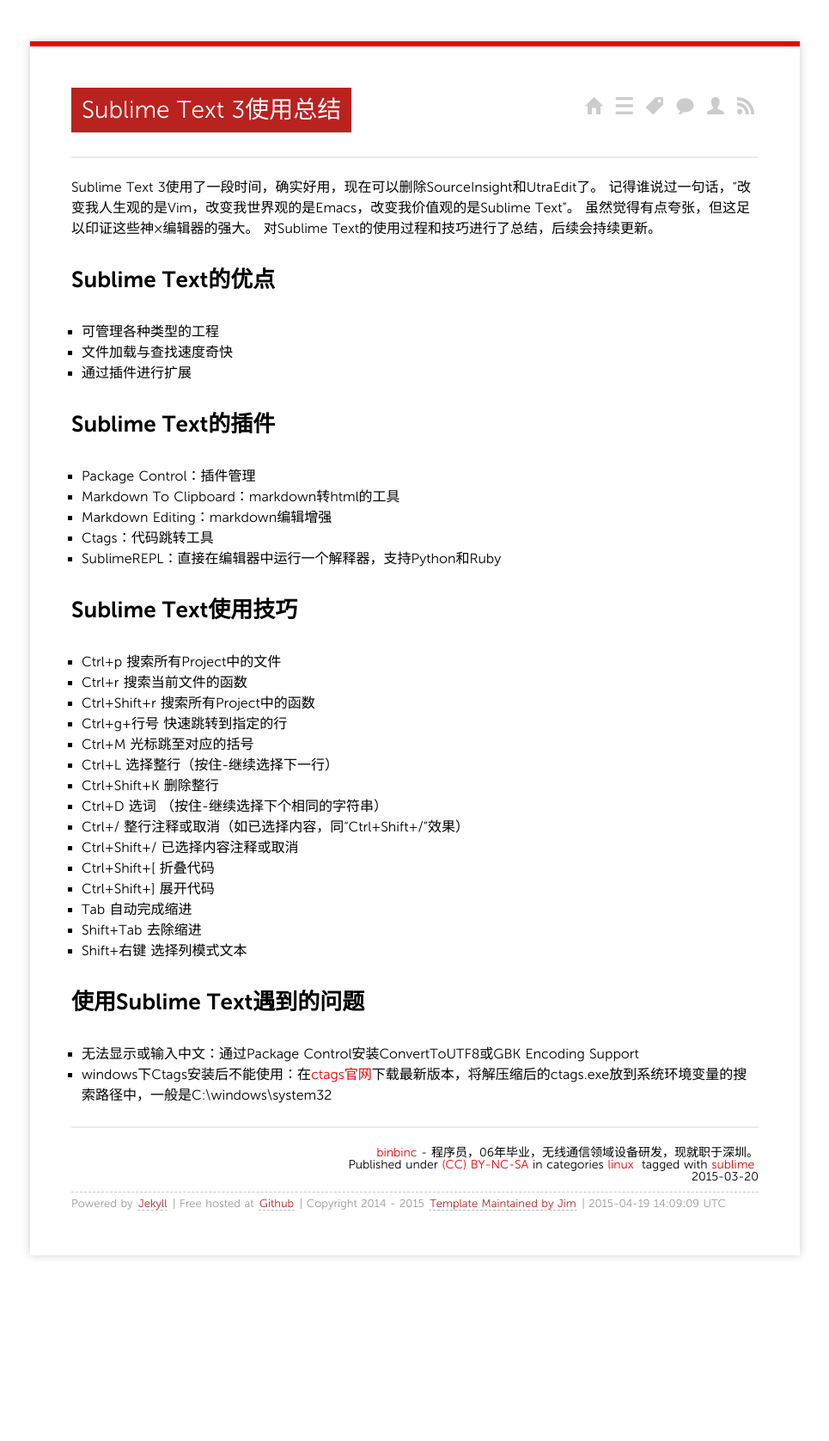
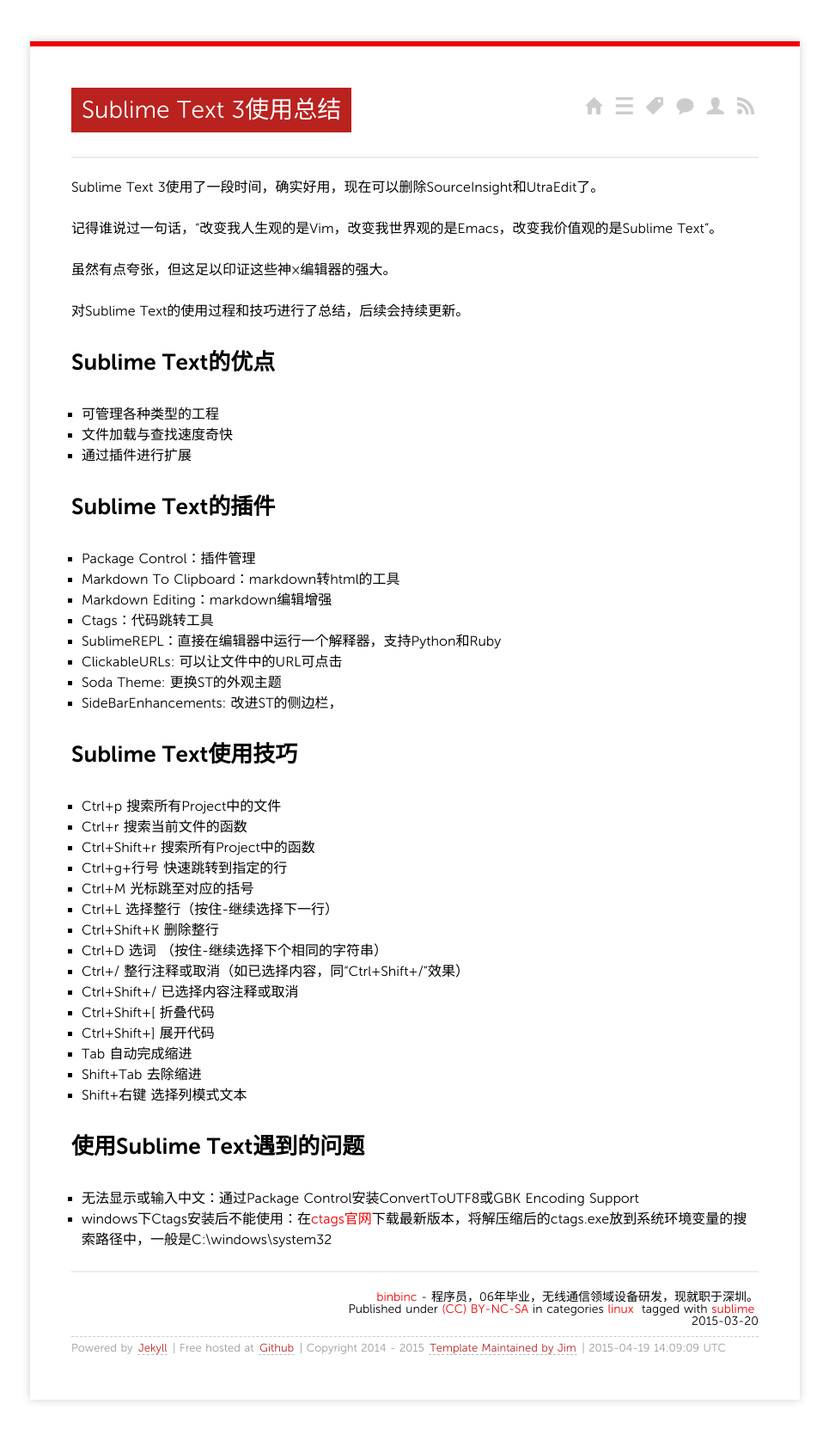
Before and after one commit to binbinc/binbinc.github.io, a Jekyll site: the page built from _posts/2015/2015-03-20-tricks-on-sublime-text.md, in a window 1280 px wide. Shown: the whole page at 86% size, without its empty margins (157-1122 px from the left). Built offline with Jekyll 4.4.1, drawn with Linux system fonts in a browser that asks for light colours; nearby versions of some CDN libraries; Markdown is read by kramdown in place of the engine named in the settings; comment, search, counter and statistics services are not loaded; before the commit the page ends 1508 px from its top, so only the background shows below that.

Commit message:
update st

```diff
--- a/_posts/2015/2015-03-20-tricks-on-sublime-text.md
+++ b/_posts/2015/2015-03-20-tricks-on-sublime-text.md
@@ -9,10 +9,12 @@
 ---
 
 Sublime Text 3使用了一段时间，确实好用，现在可以删除SourceInsight和UtraEdit了。
+
 记得谁说过一句话，“改变我人生观的是Vim，改变我世界观的是Emacs，改变我价值观的是Sublime Text”。
-虽然觉得有点夸张，但这足以印证这些神×编辑器的强大。
+
+虽然有点夸张，但这足以印证这些神×编辑器的强大。
+
 对Sublime Text的使用过程和技巧进行了总结，后续会持续更新。
-
 
 ##Sublime Text的优点
 * 可管理各种类型的工程
@@ -25,6 +27,9 @@
 * Markdown Editing：markdown编辑增强
 * Ctags：代码跳转工具
 * SublimeREPL：直接在编辑器中运行一个解释器，支持Python和Ruby
+* ClickableURLs: 可以让文件中的URL可点击
+* Soda Theme: 更换ST的外观主题
+* SideBarEnhancements: 改进ST的侧边栏，
 
 ##Sublime Text使用技巧
 * Ctrl+p  搜索所有Project中的文件
```
